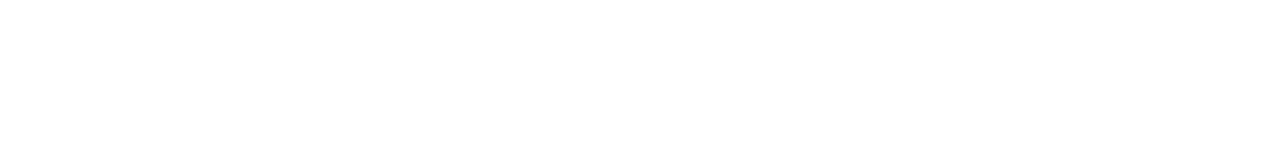
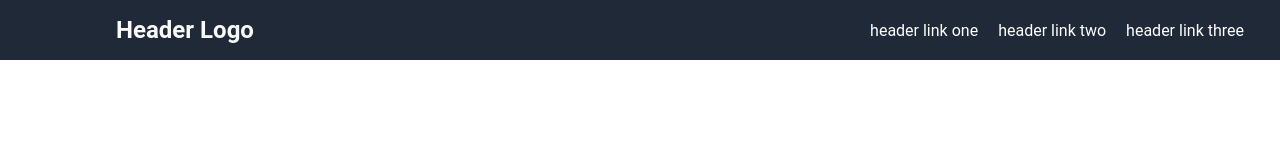
Before and after one commit to vasivuk/landing-page, a plain HTML site: page index.html in a window 1280 px wide. Drawn offline with Linux system fonts and the light colour scheme.

Commit message:
Added header section

```diff
--- a/index.html
+++ b/index.html
@@ -8,6 +8,14 @@
     <title>Landing page</title>
 </head>
 <body>
+    <div class="header-section">
+        <div class="logo">Header Logo</div>
+        <ul>
+            <li><a href="">header link one</a></li>
+            <li><a href="">header link two</a></li>
+            <li><a href="">header link three</a></li>
+        </ul>
+    </div>
 
 </body>
 </html>
--- a/style/style.css
+++ b/style/style.css
@@ -0,0 +1,39 @@
+* {
+    margin: 0;
+    padding: 0;
+    font-family: Roboto, Oxygen, Ubuntu, Cantarell, 'Open Sans', 'Helvetica Neue', sans-serif;
+}
+
+body {
+    display: flex;
+    flex-direction: column;
+}
+
+.header-section {
+    display: flex;
+    background-color: #1f2937;
+    padding: 16px;
+    align-items: center;
+}
+
+.logo {
+    font-size: 24px;
+    color: #f9faf8;
+    margin-left: 100px;
+    font-weight: 700;
+}
+
+ul {
+    margin-left: auto;
+    display: flex;
+    list-style: none;
+}
+
+li {
+    margin-right: 20px;
+}
+
+a {
+    text-decoration: none;
+    color: white;
+}
```
Also changed, not shown: img/logo.jpg (added), 1 other file.
